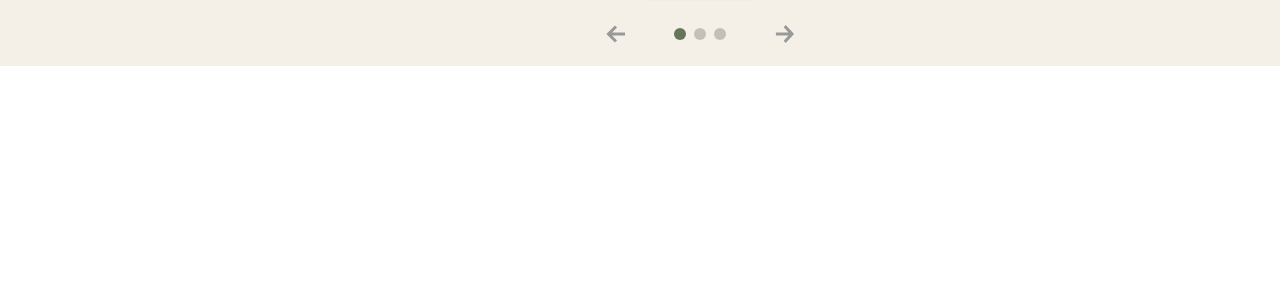
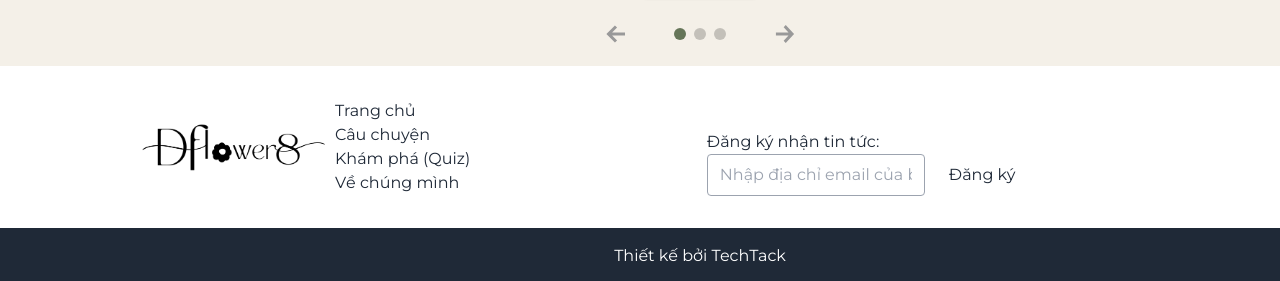
Before and after one commit to Nitieii/flowers-project, a React (Vite) app: page / in a window 1280 px wide. Shown: the part 768-1049 px from the top of the page. Before the commit the page ends 834 px from the top, so only its background shows below. Built offline with nearby package versions, Linux system fonts and the light colour scheme.

Commit message:
set up footer

```diff
--- /dev/null
+++ b/src/layout/footer/Footer.jsx
@@ -0,0 +1,61 @@
+import { NavLink } from "react-router-dom";
+import LogoLight from "../../assets/Logo/Logo-light.png";
+import { useEffect, useState } from "react";
+
+function Footer() {
+  const [currentPath, setCurrentPath] = useState("");
+
+  useEffect(() => {
+    setCurrentPath(window.location.pathname);
+  }, []);
+
+  const handleSubmit = (e) => {
+    e.preventDefault();
+    // Handle subscription logic here
+  };
+
+  return (
+    <footer className="relative bg-white text-gray-800">
+      <div className="mx-auto flex max-w-6xl flex-col items-center justify-between px-4 py-8 sm:flex-row">
+        <div className="mb-4 sm:mb-0">
+          <img src={LogoLight} alt="Logo" className="h-12" />
+        </div>
+        <div className="flex flex-col flex-wrap justify-center sm:justify-end">
+          <NavLink to="/" className="mx-2" activeClassName="font-bold">
+            Trang chủ
+          </NavLink>
+          <NavLink to="/" className="mx-2" activeClassName="font-bold">
+            Câu chuyện
+          </NavLink>
+
+          <NavLink to="/quizStart" className="mx-2" activeClassName="font-bold">
+            Khám phá (Quiz)
+          </NavLink>
+          <NavLink to="/contact" className="mx-2" activeClassName="font-bold">
+            Về chúng mình
+          </NavLink>
+        </div>
+        <div className="mx-auto mt-8 px-4">
+          <div className="justify-center sm:flex-row">
+            <p className="mb-4 mr-4 sm:mb-0">Đăng ký nhận tin tức:</p>
+            <form onSubmit={handleSubmit} className="flex flex-col sm:flex-row">
+              <input
+                type="email"
+                placeholder="Nhập địa chỉ email của bạn"
+                className="mb-2 mr-0 w-full rounded border border-gray-400 px-3 py-2 sm:mb-0 sm:mr-2 sm:w-auto"
+              />
+              <button type="submit" className="rounded px-4 py-2">
+                Đăng ký
+              </button>
+            </form>
+          </div>
+        </div>
+      </div>
+      <div className="bottom-0 w-full bg-gray-800 py-4 text-center text-white">
+        <p>Thiết kế bởi TechTack</p>
+      </div>
+    </footer>
+  );
+}
+
+export default Footer;
--- a/src/pages/LandingPage.jsx
+++ b/src/pages/LandingPage.jsx
@@ -57,7 +57,7 @@ const LandingPage = () => {
     <div className="relative">
       <div className="relative">
         {!videoLoaded && (
-          <div className="absolute top-0 left-0 z-10 flex h-full w-full items-center justify-center bg-black">
+          <div className="absolute left-0 top-0 z-10 flex h-full w-full items-center justify-center bg-black">
             <p className="text-white">Loading...</p>
           </div>
         )}
@@ -69,7 +69,7 @@ const LandingPage = () => {
           loop
           muted={isMute}
           loading="lazy"
-          className={`-z-10 w-screen object-cover ${videoLoaded ? '' : 'hidden'}`}
+          className={`-z-10 w-screen object-cover ${videoLoaded ? "" : "hidden"}`}
         />
 
         <div className="absolute top-0 z-10 h-full w-full bg-black bg-opacity-0 text-white opacity-0 duration-300 hover:bg-opacity-20 hover:opacity-100">
--- a/src/ui/AppLayout.jsx
+++ b/src/ui/AppLayout.jsx
@@ -1,5 +1,6 @@
 import { ScrollProvider } from "../context/ScrollContext";
 import Header from "../layout/header/Header";
+import Footer from "../layout/footer/Footer";
 import { Outlet } from "react-router-dom";
 
 export default function AppLayout() {
@@ -9,6 +10,8 @@ export default function AppLayout() {
         <Header />
 
         <Outlet />
+
+        <Footer />
       </div>
     </ScrollProvider>
   );
--- a/tailwind.config.js
+++ b/tailwind.config.js
@@ -57,5 +57,6 @@ export default {
   plugins: [require("daisyui")],
   daisyui: {
     themes: ["light"],
+    logs: false,
   },
 };
```
